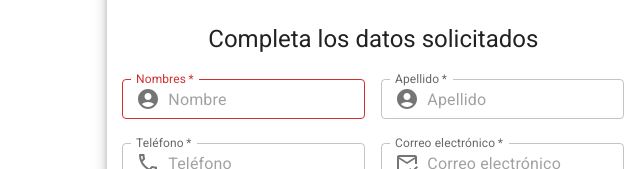
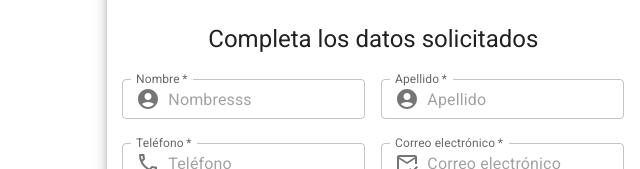
Before and after one commit to Ultralacra/app, a React (Create React App) app: page /register-page in a window 1280 px wide. Shown: the part 223-392 px from the top of the page, without its empty margins (640-1280 px from the left). Built offline with nearby package versions, Linux system fonts and the light colour scheme.

Commit message:
required input

```diff
--- a/src/components/registerC/FormRegister.jsx
+++ b/src/components/registerC/FormRegister.jsx
@@ -30,10 +30,6 @@ function Registro() {
   const [sLogin, setsLogin] = useState("");
   const [iProfileID] = useState("0");
   const [loading, setLoading] = useState(false);
-
-  const validarFormulario = (val) => {
-    console.log(val)
-  };
 
 
   async function registrar() {
@@ -128,12 +124,10 @@ function Registro() {
                       fullWidth
                       className="input-izquierdo inputs-form-register "
                       name="sFirstName"
-                      label="Nombres"
+                      label="Nombre"
                       type="text"
                       margin="normal"
-                      placeholder="Nombre"
-                      error ={() => validarFormulario(this)}
-                      // helperText={this.st}
+                      placeholder="Nombresss"
                       InputProps={{
                         startAdornment: (
                           <InputAdornment
```
